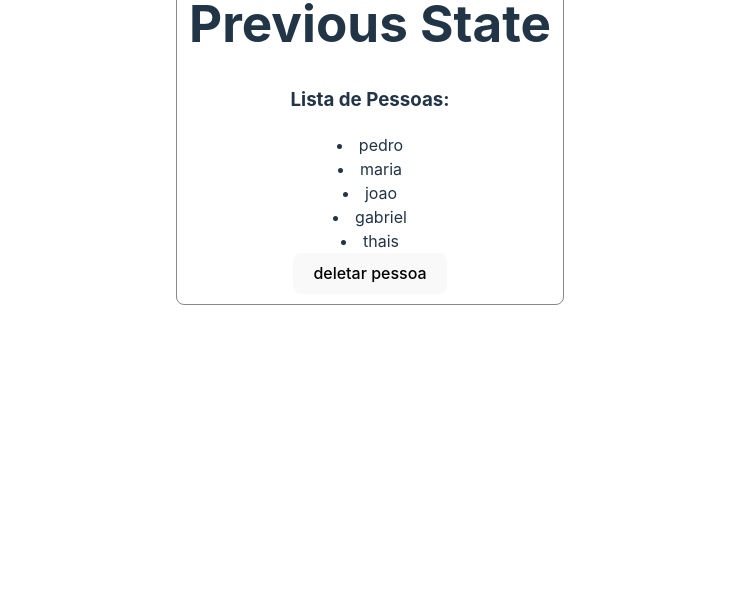
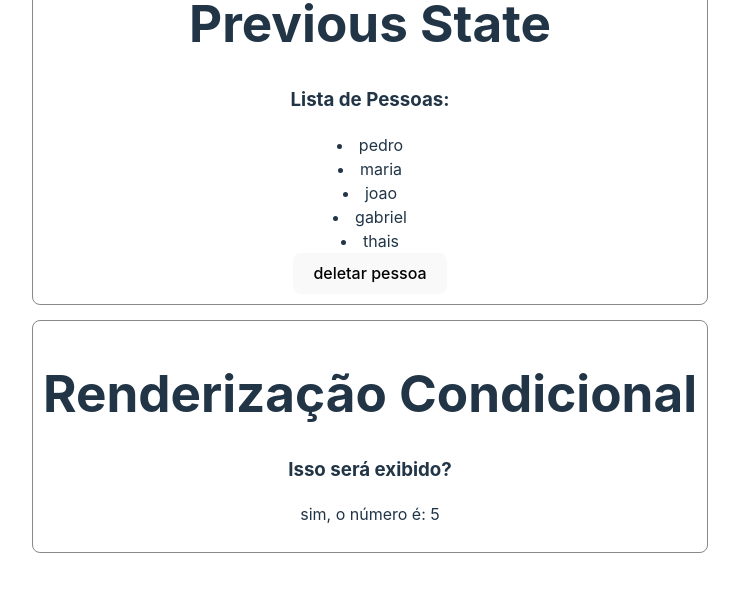
Before and after one commit to PedroSampaio11/aulas_react, a React (Vite) app in the folder 3_Avançando/avançando/: page / in a window 1280 px wide. Shown: the part 1547-2139 px from the top of the page, without its empty margins (280-1019 px from the left). Built offline with nearby package versions, Linux system fonts and the light colour scheme.

Commit message:
"Added ConditionalRender component to App.jsx and updated PreviousState.jsx"

```diff
--- a/3_Avançando/avançando/src/App.jsx
+++ b/3_Avançando/avançando/src/App.jsx
@@ -10,6 +10,8 @@ import Hook from "./components/Hook";
 import ListRender from "./components/ListRender";
 // importando previous state
 import PreviousState from "./components/PreviousState";
+//  importando renderizaçao condicional
+import ConditionalRender from "./components/ConditionalRender";
 
 function App() {
   return (
@@ -60,6 +62,18 @@ function App() {
         <h1 style={{ textAlign: "center" }}>Previous State</h1>
         <PreviousState />
       </div>
+      <div
+        className="list"
+        style={{
+          border: "1.5px solid #888",
+          borderRadius: "8px",
+          padding: "10px",
+          margin: "15px 0"
+        }}
+      >
+        <h1 style={{ textAlign: "center" }}>Renderização Condicional</h1>
+        <ConditionalRender/>
+      </div>
     </div>
   );
 }
--- /dev/null
+++ b/3_Avançando/avançando/src/components/ConditionalRender.jsx
@@ -0,0 +1,11 @@
+const ConditionalRender = () => {
+  const x = 5;
+  return (
+    <div>
+      <h3> Isso será exibido? </h3>
+      {x <= 5 && <p>sim, o número é: {x} </p>}
+    </div>
+  );
+};
+
+export default ConditionalRender;
--- a/3_Avançando/avançando/src/components/PreviousState.jsx
+++ b/3_Avançando/avançando/src/components/PreviousState.jsx
@@ -16,7 +16,7 @@ const PreviousState = () => {
     const randomId = Math.floor(Math.random() * 6);
     setPersons((prevPersons) =>
       prevPersons.filter((person) => person.id !== randomId)
-    ); // Corrigido
+    );
   };
 
   return (
```
